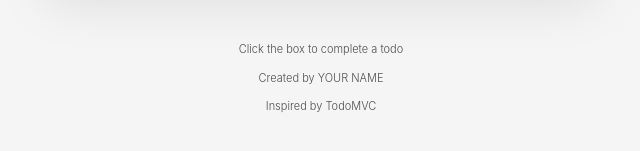
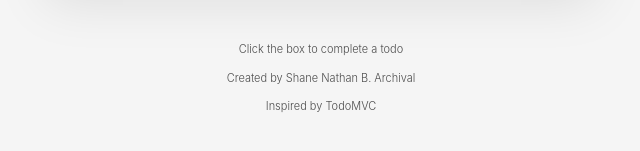
Before and after one commit to Shanenathanarchival/csit340-todomvc, a React (Vite) app: page / in a window 1280 px wide. Shown: the part 407-558 px from the top of the page, without its empty margins (319-959 px from the left). Built offline with nearby package versions, Linux system fonts and the light colour scheme.

Commit message:
chore: replace YOUR NAME with Juan Dela Cruz

```diff
--- a/src/App.jsx
+++ b/src/App.jsx
@@ -6,7 +6,7 @@ function App() {
   return (
     <div className="min-h-screen bg-[#f5f5f5] py-8 font-light text-[#111]">
       <Todos />
-      <Info name="YOUR NAME" />
+      <Info name="Shane Nathan B. Archival" />
     </div>
   )
 }
```
